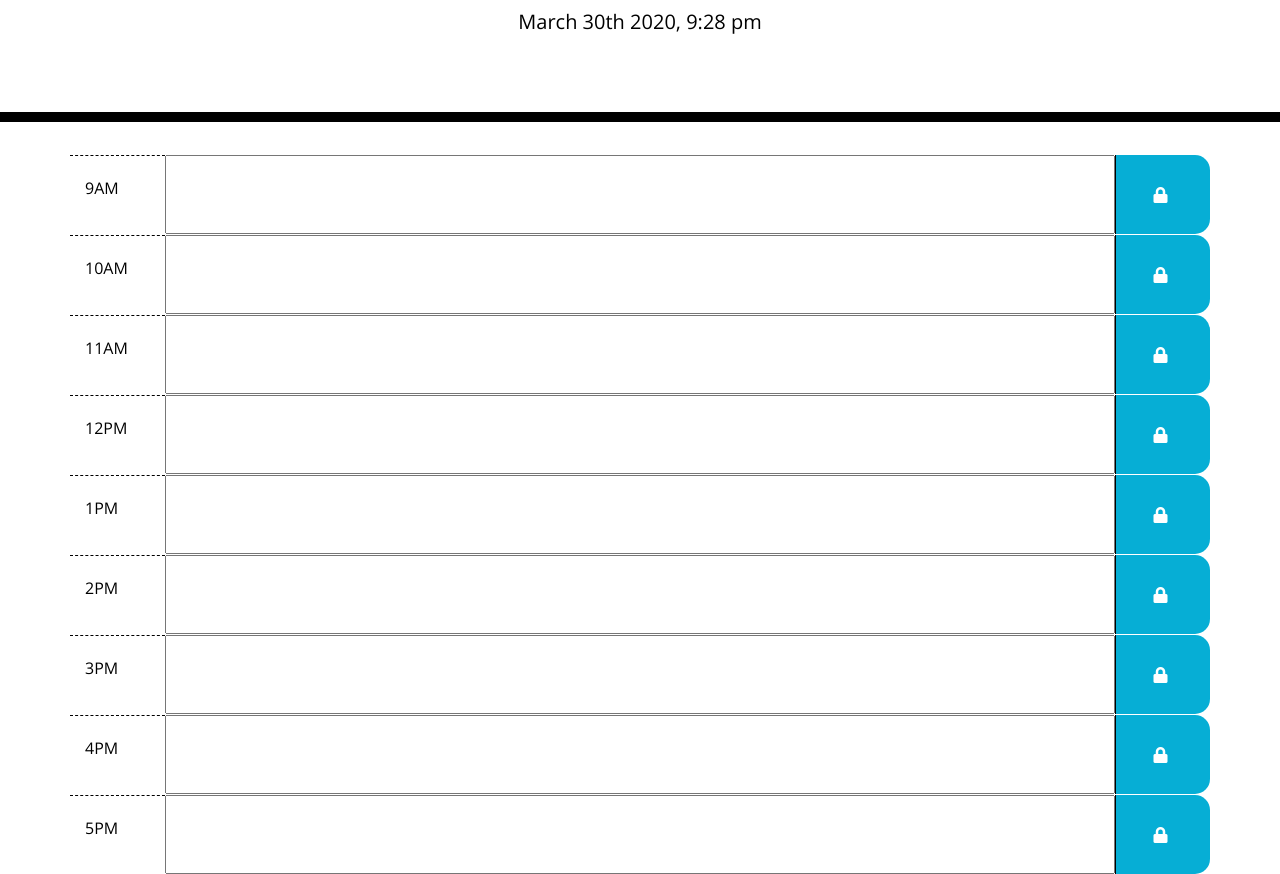
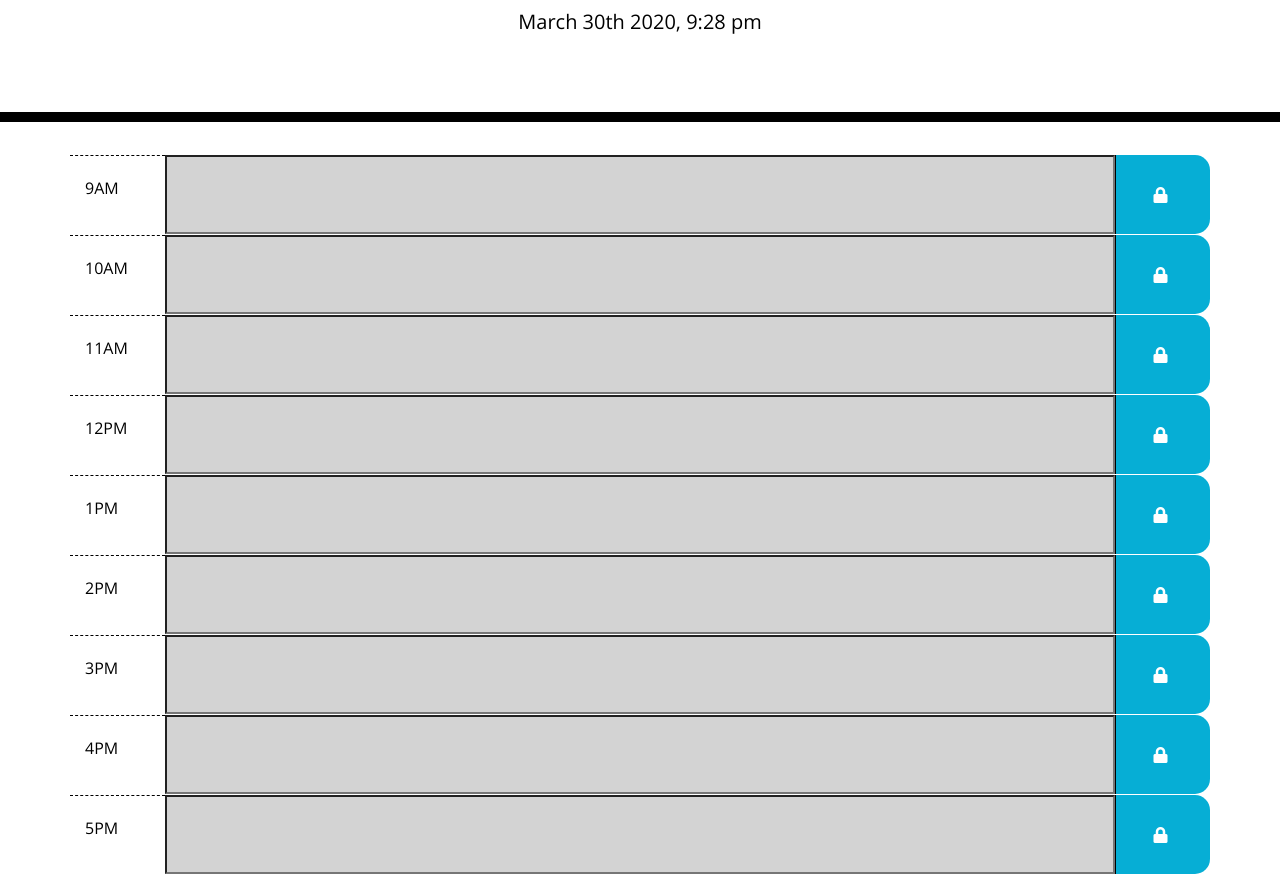
Before and after one commit to TiffanyCasey/Work-Day-Scheduler, a plain HTML site: page index.html in a window 1280 px wide. Shown: the part 182-1056 px from the top of the page. Drawn offline with nearby package versions, Linux system fonts and the light colour scheme.

Commit message:
added data attributes for each html ID and created a function that uses moment to identify what hour the rows represent in order to change the color of the row

```diff
--- a/index.html
+++ b/index.html
@@ -1,24 +1,17 @@
 <!DOCTYPE html>
 <html lang="en">
   <head>
-    <meta charset="UTF-8" />
-    <meta name="viewport" content="width=device-width, initial-scale=1.0" />
-    <meta http-equiv="X-UA-Compatible" content="ie=edge" />
-    <link
-      rel="stylesheet"
-      href="https://stackpath.bootstrapcdn.com/bootstrap/4.3.1/css/bootstrap.min.css"
-    />
-    <link
-      rel="stylesheet"
-      href="https://use.fontawesome.com/releases/v5.8.1/css/all.css"
-      integrity="sha384-50oBUHEmvpQ+1lW4y57PTFmhCaXp0ML5d60M1M7uH2+nqUivzIebhndOJK28anvf"
-      crossorigin="anonymous"
-    />
-    <link
-      href="https://fonts.googleapis.com/css?family=Open+Sans&display=swap"
-      rel="stylesheet"
-    />
-    <link rel="stylesheet" href="style.css" />
+    <meta charset="UTF-8"/>
+    <meta name="viewport" content="width=device-width, initial-scale=1.0"/>
+    <meta http-equiv="X-UA-Compatible" content="ie=edge"/>
+    <link rel="stylesheet" href="https://stackpath.bootstrapcdn.com/bootstrap/4.3.1/css/bootstrap.min.css" />
+  <link rel="stylesheet" href="https://use.fontawesome.com/releases/v5.8.1/css/all.css"
+    integrity="sha384-50oBUHEmvpQ+1lW4y57PTFmhCaXp0ML5d60M1M7uH2+nqUivzIebhndOJK28anvf" crossorigin="anonymous" />
+  <link href="https://fonts.googleapis.com/css?family=Open+Sans&display=swap" rel="stylesheet" />
+
+  <!-- CSS Style -->
+  <link rel="stylesheet" href="style.css"/>
+
     <title>Work Day Scheduler</title>
   </head>
 
@@ -32,56 +25,61 @@
   <div class="container">
      <!-- Timeblocks go here -->
      <div class="row">
-         <div class="col-md-1 col-sm-2 hour pt-4">9AM</div>
-         <input id="9am" class="user-event-input col-md-10 col-sm-8 event-input-block">
-         <div class="col-md-1 col-sm-2 saveBtn"><i class="fas fa-lock" aria-hidden="true"></i></div>
-     </div>
-
-     <div class="row">
-       <div class="col-md-1 col-sm-2 hour pt-4">10AM</div>
-       <input id="10am" class="user-event-input col-md-10 col-sm-8 event-input-block">
-       <div class="col-md-1 col-sm-2 saveBtn"><i class="fas fa-lock" aria-hidden="true"></i></div>
-     </div>
-     <div class="row">
-       <div class="col-md-1 col-sm-2 hour pt-4">11AM</div>
-       <input id="11am" class="user-event-input col-md-10 col-sm-8 event-input-block">
-       <div class="col-md-1 col-sm-2 saveBtn"><i class="fas fa-lock" aria-hidden="true"></i></div>
-     </div>
-     <div class="row">
-       <div class="col-md-1 col-sm-2 hour pt-4">12PM</div>
-       <input id="12pm" class="user-event-input col-md-10 col-sm-8 event-input-block">
-       <div class="col-md-1 col-sm-2 saveBtn"><i class="fas fa-lock" aria-hidden="true"></i></div>
-     </div>
-     <div class="row">
-       <div class="col-md-1 col-sm-2 hour pt-4">1PM</div>
-       <input id="1pm" class="user-event-input col-md-10 col-sm-8 event-input-block">
-       <div class="col-md-1 col-sm-2 saveBtn"><i class="fas fa-lock" aria-hidden="true"></i></div>
-     </div>
-     <div class="row">
-       <div class="col-md-1 col-sm-2 hour pt-4">2PM</div>
-       <input id="2pm" class="user-event-input col-md-10 col-sm-8 event-input-block">
-       <div class="col-md-1 col-sm-2 saveBtn"><i class="fas fa-lock" aria-hidden="true"></i></div>
-     </div>
-     <div class="row">
-       <div class="col-md-1 col-sm-2 hour pt-4">3PM</div>
-       <input id="3pm" class="user-event-input col-md-10 col-sm-8 event-input-block">
-       <div class="col-md-1 col-sm-2 saveBtn"><i class="fas fa-lock" aria-hidden="true"></i></div>
+        <div class="col-md-1 hour pt-4">9AM</div>
+        <input id="9Row" class="user-event-input col-md-10 event-input-block">
+        <div class="col-md-1 saveBtn" data-hour=9><i class="fas fa-lock" aria-hidden="true"></i></div>
      </div>
 
     <div class="row">
-      <div class="col-md-1 col-sm-2 hour pt-4">4PM</div>
-      <input id="4pm" class="user-event-input col-md-10 col-sm-8 event-input-block">
-      <div class="col-md-1 col-sm-2 saveBtn"><i class="fas fa-lock" aria-hidden="true"></i></div>
+      <div class="col-md-1 hour pt-4">10AM</div>
+      <input id="10Row" class="user-event-input col-md-10 event-input-block">
+      <div class="col-md-1 saveBtn" data-hour=10><i class="fas fa-lock" aria-hidden="true"></i></div>
     </div>
 
     <div class="row">
-      <div class="col-md-1 col-sm-2 hour pt-4">5PM</div>
-      <input id="5pm" class="user-event-input col-md-10 col-sm-8 event-input-block">
-      <div class="col-md-1 col-sm-2 saveBtn"><i class="fas fa-lock" aria-hidden="true"></i></div>
+      <div class="col-md-1 hour pt-4">11AM</div>
+      <input id="11Row" class="user-event-input col-md-10 event-input-block">
+      <div class="col-md-1 saveBtn" data-hour=11><i class="fas fa-lock" aria-hidden="true"></i></div>
+    </div>
+
+    <div class="row">
+      <div class="col-md-1 hour pt-4">12PM</div>
+      <input id="12Row" class="user-event-input col-md-10 event-input-block">
+      <div class="col-md-1 saveBtn" data-hour=12><i class="fas fa-lock" aria-hidden="true"></i></div>
+    </div>
+
+    <div class="row">
+      <div class="col-md-1 hour pt-4">1PM</div>
+      <input id="1Row" class="user-event-input col-md-10 event-input-block">
+      <div class="col-md-1 saveBtn" data-hour=1><i class="fas fa-lock" aria-hidden="true"></i></div>
+    </div>
+
+    <div class="row">
+      <div class="col-md-1 hour pt-4">2PM</div>
+      <input id="2Row" class="user-event-input col-md-10 event-input-block">
+      <div class="col-md-1 saveBtn" data-hour=2><i class="fas fa-lock" aria-hidden="true"></i></div>
+    </div>
+
+     <div class="row">
+      <div class="col-md-1 hour pt-4">3PM</div>
+      <input id="3Row" class="user-event-input col-md-10 event-input-block">
+      <div class="col-md-1 saveBtn" data-hour=3><i class="fas fa-lock" aria-hidden="true"></i></div>
+    </div>
+
+    <div class="row">
+      <div class="col-md-1 hour pt-4">4PM</div>
+      <input id="4Row" class="user-event-input col-md-10 event-input-block">
+      <div class="col-md-1 saveBtn" data-hour=4><i class="fas fa-lock" aria-hidden="true"></i></div>
+    </div>
+
+    <div class="row">
+      <div class="col-md-1 hour pt-4">5PM</div>
+      <input id="5Row" class="user-event-input col-md-10 event-input-block">
+      <div class="col-md-1 saveBtn" data-hour=5><i class="fas fa-lock" aria-hidden="true"></i></div>
     </div>
 
   </div>
-</body>
+
 
 <!--link to JavaScript and jQuery & Moment -->
 <script src="https://code.jquery.com/jquery-3.4.1.min.js"></script>
--- a/script.js
+++ b/script.js
@@ -1,37 +1,44 @@
-var todoInput = document.querySelectorAll(".todo-text");
-var btn = document.querySelectorAll(".btn");
+// Variables
+var saveBtn = $(".saveBtn");
+var currentHour = moment().format("HH"); // Variable for current hour
+var currentHourInt = parseInt(currentHour); // Parse it so that hour returns as an integer
 
-//Load jQuery
-$(document).ready(function() {
+// Set data attributes to each hour input element so that the function below can assign a color to each row based on the current hour
+$("#9Row").attr("data-time", moment("9:00 am", "h:mm a").format("HH"));
+$("#10Row").attr("data-time", moment("10:00 am", "hh:mm a").format("HH"));
+$("#11Row").attr("data-time", moment("11:00 am", "hh:mm a").format("HH"));
+$("#12Row").attr("data-time", moment("12:00 pm", "hh:mm a").format("HH"));
+$("#1Row").attr("data-time", moment("1:00 pm", "h:mm a").format("HH"));
+$("#2Row").attr("data-time", moment("2:00 pm", "h:mm a").format("HH"));
+$("#3Row").attr("data-time", moment("3:00 pm", "h:mm a").format("HH"));
+$("#4Row").attr("data-time", moment("4:00 pm", "h:mm a").format("HH"));
+$("#5Row").attr("data-time", moment("5:00 pm", "h:mm a").format("HH"));
+
+//start jQuery
+$(document).ready(function () {
 
   // Show Date and Time in Header
-  $('#currentDay').append();
+  $("#currentDay").append();
 
   function addDate() {
-  $('#currentDay').html(moment().format('MMMM Do YYYY, h:mm a'));
+  $("#currentDay").html(moment().format('MMMM Do YYYY, h:mm a'));
+
   } setInterval(addDate, 1000);
 
+  // Change color in each row by adding in am attribute (above) for each input line to reflect the current hour
+  for (var i = 0; i <= 12; i++) {
+
+      var inputHour = $("#" + i + "Row").attr("data-time"); // Variable for the hour of the row
+      var inputHourInt = parseInt(inputHour); // Parse it so that hour returns as an integer
+
+      if (currentHourInt === inputHourInt) {
+          $("#" + i + "Row").addClass("present"); // Applies red color if within the present hour
+      }
+      if (currentHourInt > inputHourInt) { // Applies grey color if hour is in the future
+          $("#" + i + "Row").addClass("past");
+      }
+      if (currentHourInt < inputHourInt) { // Applies green color if hour is in the future
+          $("#" + i + "Row").addClass("future");
+      }
+    }
 });
-
-
-  // Change the color scheme for the given hours of the day
-
-  var repeater;
-
-  function showcurrenttime()
-  {
-      //$('.crnttym').text(moment().format('MMMM Do YYYY, h:mm a'));
-      $('.todoInput').each(function (i, el)
-      {
-          if ($(this).data('time') < moment().format('YYYYMMDDHHmm'))
-          {
-              $(this).parent().addClass('.past');
-          };
-          if ($(this).data('time') > moment().format('YYYYMMDDHHmm') && $(this).data('time') < moment().add('h',1).format('YYYYMMDDHHmm'))
-          {
-              $(this).parent().addClass('.present');
-          };
-      });
-      repeater = setTimeout(showcurrenttime);
-  }
-  showcurrenttime();
--- a/style.css
+++ b/style.css
@@ -44,17 +44,17 @@
 
 .past {
   background-color: #d3d3d3;
-  color: white;
+  color: black;
 }
 
 .present {
   background-color: #ff6961;
-  color: white;
+  color: black;
 }
 
 .future {
   background-color: #77dd77;
-  color: white;
+  color: black;
 }
 
 .saveBtn {
```
